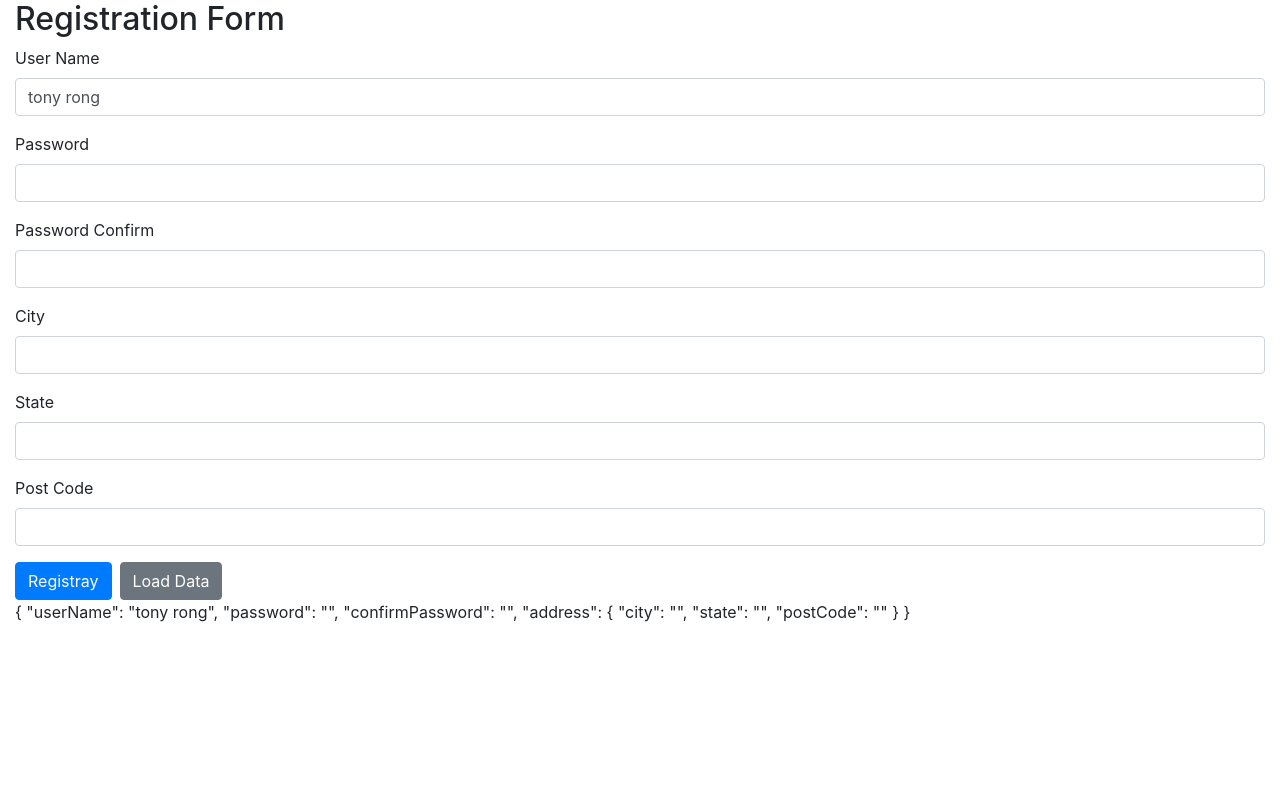
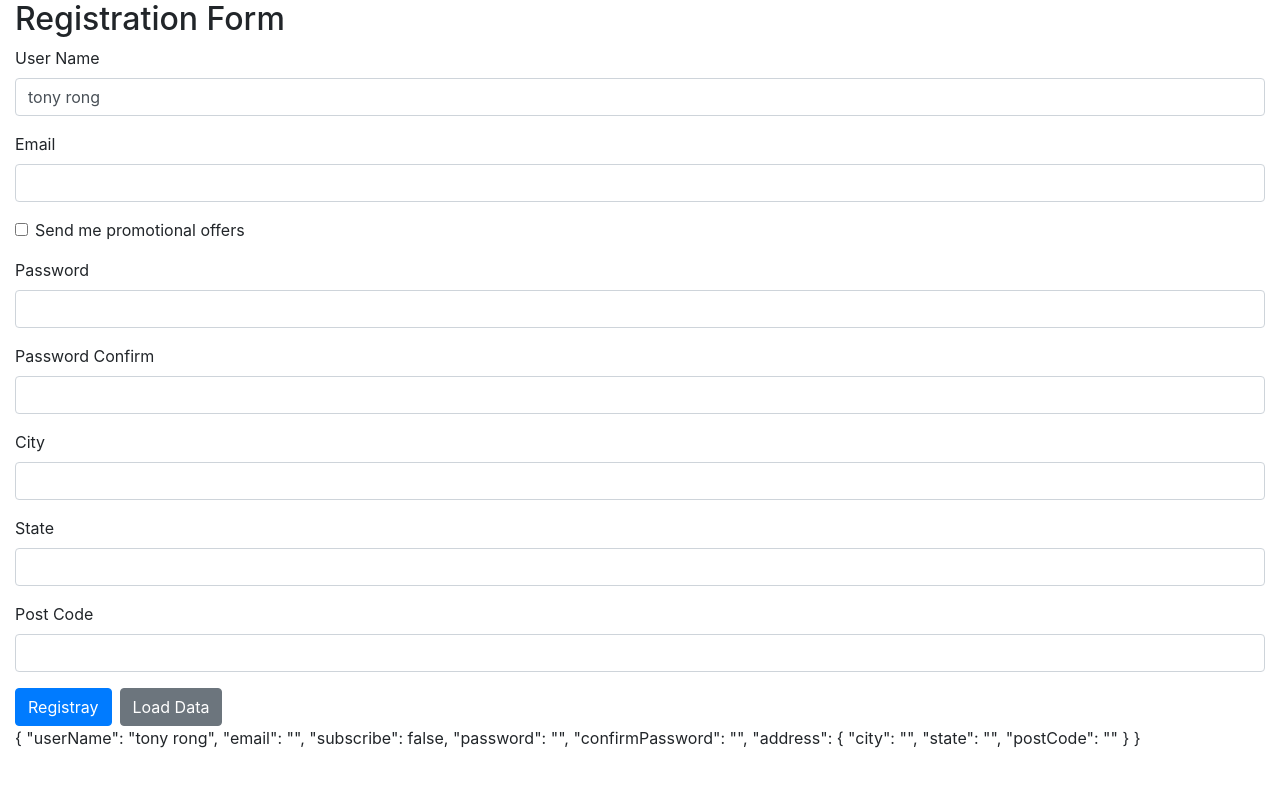
Before and after one commit to tonytigerrong/ReactiveForms, an Angular app: page / in a window 1280 px wide. Shown: the top 786 px of the page. Built offline with nearby package versions, Linux system fonts and the light colour scheme.

Commit message:
25: conditional validation: subscribe a form control 's value, setValidator(validator), updateValueAndValidity refresh and validate the control

```diff
--- a/src/app/app.component.html
+++ b/src/app/app.component.html
@@ -10,6 +10,15 @@
       <small class="text-danger" *ngIf="userName.errors?.minlength">Username's length should longer than 2</small>
       <small class="text-danger" *ngIf="userName.errors?.required">Username is required</small>
       <small class="text-danger" *ngIf="userName.errors?.forbiddenName">{{userName.errors.forbiddenName.value}} not allowed</small>
+    </div>
+    <div class="form-group">
+      <label>Email</label>
+      <input formControlName="email" type="text" class="form-control">
+      <small class="text-danger" *ngIf="email.errors?.required">email is required</small>
+    </div>
+    <div class="form-check mb-3">
+      <input class="form-check-input" type="checkbox" formControlName="subscribe">
+      <label class="form-check-label">Send me promotional offers</label>
     </div>
     <div class="form-group">
       <label>Password</label>
--- a/src/app/app.component.ts
+++ b/src/app/app.component.ts
@@ -1,4 +1,4 @@
-import { Component } from '@angular/core';
+import { Component, OnInit } from '@angular/core';
 import { FormGroup, FormControl,FormBuilder,Validators } from '@angular/forms';
 import { UsernameValidator, PasswordconfirmValidator } from './RegistrationForm.validations'
 
@@ -7,10 +7,16 @@ import { UsernameValidator, PasswordconfirmValidator } from './RegistrationForm.
   templateUrl: './app.component.html',
   styleUrls: ['./app.component.sass']
 })
-export class AppComponent {
+export class AppComponent implements OnInit  {
   title = 'reactive-forms';
-  registrationForm = this.fb.group({
+  registrationForm: FormGroup;
+
+  constructor(private fb: FormBuilder){}
+  ngOnInit(){
+    this.registrationForm = this.fb.group({
       userName: ['tony rong', [Validators.required, Validators.minLength(3), UsernameValidator(/tonyrong/)]],
+      email:[''],
+      subscribe:[false],
       password: [''],
       confirmPassword: [''],
       address: this.fb.group({
@@ -20,10 +26,23 @@ export class AppComponent {
       })
     },{validator:PasswordconfirmValidator});
 
-  constructor(private fb: FormBuilder){}
-
+    this.registrationForm.get("subscribe").valueChanges.subscribe(
+      value =>{
+        const  email = this.registrationForm.get("email");
+        if(value){
+          email.setValidators(Validators.required);
+        }else{
+          email.clearValidators();
+        }
+        email.updateValueAndValidity();
+      }
+    );
+  }
   get userName(){
     return this.registrationForm.get("userName");
+  }
+  get email(){
+    return this.registrationForm.get("email");
   }
 
   // registrationForm = new FormGroup({
```
Lines whose indentation alone changed are shown as unchanged.
